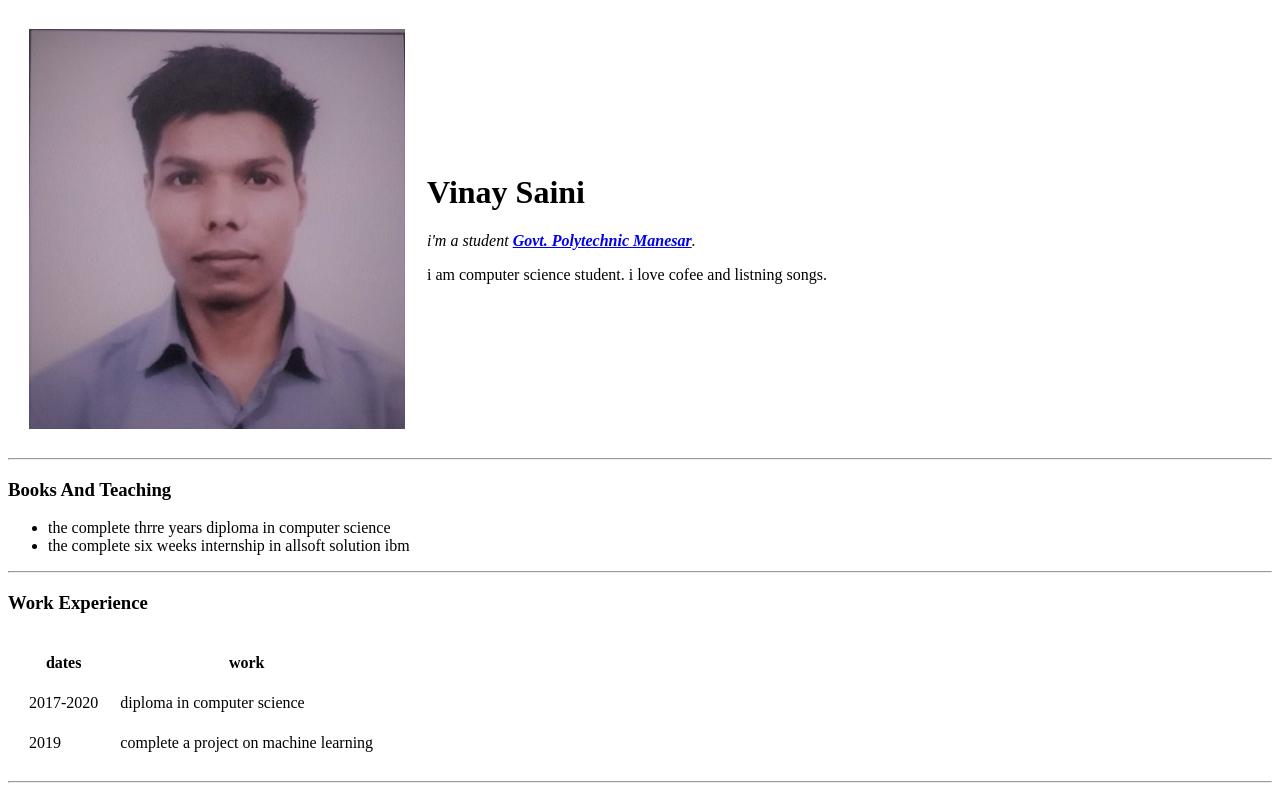
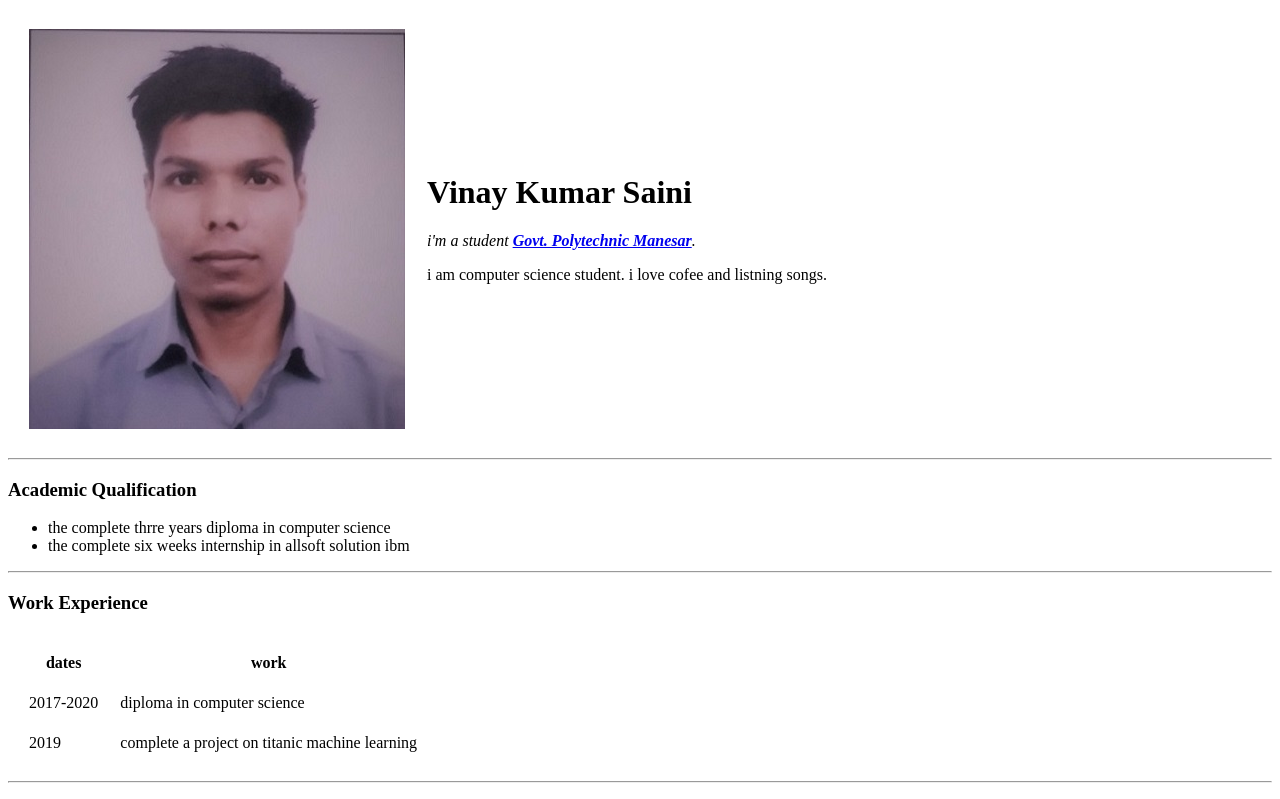
Before and after one commit to VinaySain/cv, a plain HTML site: page index.html in a window 1280 px wide. Shown: the top 799 px of the page. Drawn offline with Linux system fonts and the light colour scheme.

Commit message:
Update index.html

```diff
--- a/index.html
+++ b/index.html
@@ -8,13 +8,13 @@
     <table cellspacing="20">
          <tr>
             <td> <img src="Vinay.jpg" alt="c:\users\!!shivam saini g!!\desktop" height="400pixels" width="376pixels"></td>
-            <td><h1>Vinay Saini</h1>
+            <td><h1>Vinay Kumar Saini</h1>
             <p><em>i'm  a student <strong><a href="http://www.gpmanesar.ac.in/">Govt. Polytechnic Manesar</a></strong>.</em></p>
             <p>i am computer science student. i love cofee and listning songs.</p></td>
       </tr>
     </table>
         <hr>
-        <h3>Books And Teaching</h3>
+        <h3>Academic Qualification</h3>
         <ul>
               <li>the complete thrre years diploma in computer science</li>
               <li>the complete six weeks internship in allsoft solution ibm</li>
@@ -34,7 +34,7 @@
                  </tr>
                  <tr>
                    <td>2019</td>
-                   <td>complete a project on machine learning </td>
+                   <td>complete a project on titanic machine learning </td>
                </tr>
         </table>
              <hr>
```
